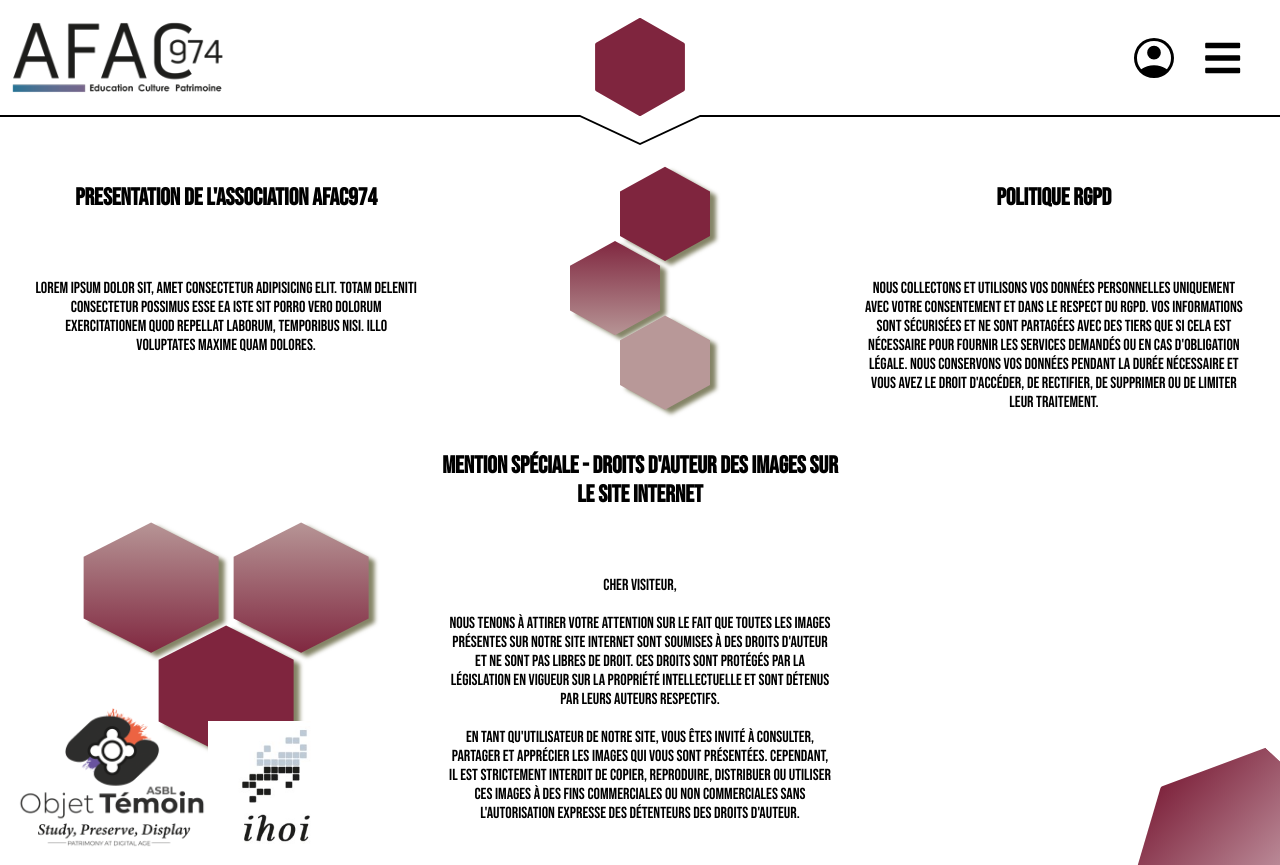
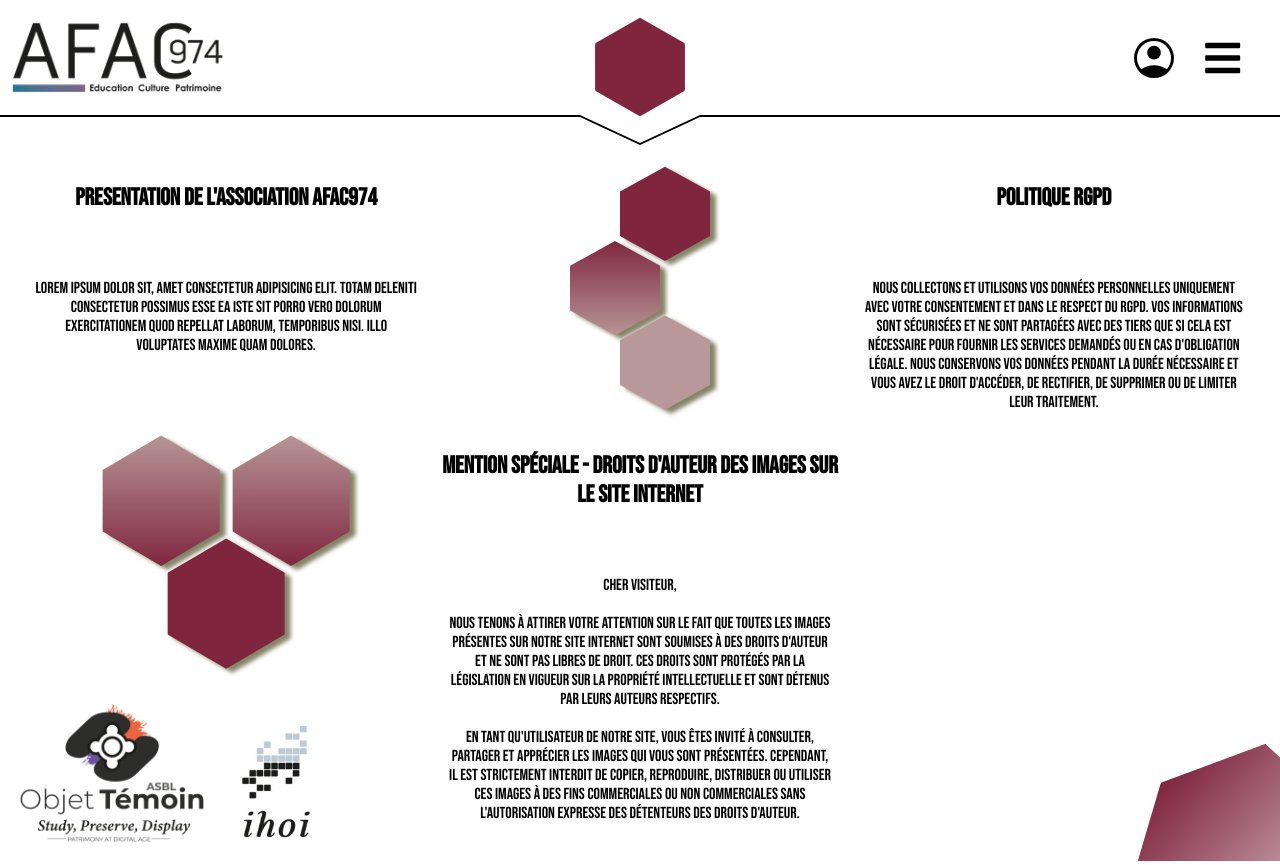
Before and after one commit to JeanBat0202/AFAC974, a React (Vite) app in the folder frontend/: page /a-propos in a window 1280 px wide. Built offline with nearby package versions, Linux system fonts and the light colour scheme.

Commit message:
mini tiny buggy fixy

```diff
--- a/frontend/src/App.jsx
+++ b/frontend/src/App.jsx
@@ -22,7 +22,7 @@ function App() {
           <Route path="/galerie" element={<GalleryDisplay />} />
           <Route path="/galerie/:id" element={<ArtDetails />} />
           <Route path="/a-propos" element={<AboutPage />} />
-          <Route path="/auteur" element={<Author />} />
+          <Route path="/auteur/:id" element={<Author />} />
           <Route path="/" element={<PrivateRoutes authorizedRoles={[1, 2]} />}>
             <Route path="/utilisateur" element={<User />} />
           </Route>
--- a/frontend/src/components/About.module.scss
+++ b/frontend/src/components/About.module.scss
@@ -85,7 +85,7 @@
 
     .hexa2 {
       max-width: 150px;
-      min-height: 230px;
+      max-height: 250px;
       margin: 0 calc(50% - 75px);
       display: grid;
       grid-template-columns: repeat(6, 1fr);
@@ -147,10 +147,11 @@
 @media screen and (min-width: 1024px) {
   .about {
     .hexa1 {
-      max-width: 300px;
+      max-width: 260px;
+      min-width: 260px;
       max-height: 240px;
       min-height: 240px;
-      margin: calc(50% - 120px) calc(50% - 150px);
+      margin: 0 auto;
       display: grid;
       grid-template-columns: repeat(8, 1fr);
       grid-template-rows: repeat(7, 1fr);
--- a/frontend/src/components/Author.scss
+++ b/frontend/src/components/Author.scss
@@ -14,7 +14,7 @@
   }
 
   .hexa1 {
-    min-width: 12rem;
+    min-width: 15rem;
     min-height: 10rem;
     display: grid;
     grid-template-columns: repeat(11, 1fr);
@@ -80,7 +80,6 @@
     position: relative;
     display: flex;
     flex-direction: column;
-    min-height: 100vh;
     overflow: hidden;
   }
 }
@@ -133,12 +132,16 @@ h2 {
     overflow: hidden;
   }
 
+  .description {
+    min-height: 100vh;
+  }
+
   .author-image {
     min-width: 35%;
     margin-left: 3rem;
 
     .hexa1 {
-      min-width: 12rem;
+      min-width: 15rem;
       min-height: 10rem;
       display: grid;
       grid-template-columns: repeat(11, 1fr);
--- a/frontend/src/components/header.scss
+++ b/frontend/src/components/header.scss
@@ -57,7 +57,8 @@
 }
 
 .nav-menu {
-  position: relative;
+  position: absolute;
+  height: 100%;
   margin-top: 46px;
   z-index: 1;
   background-color: rgba(234, 234, 234, 0.7);
```
